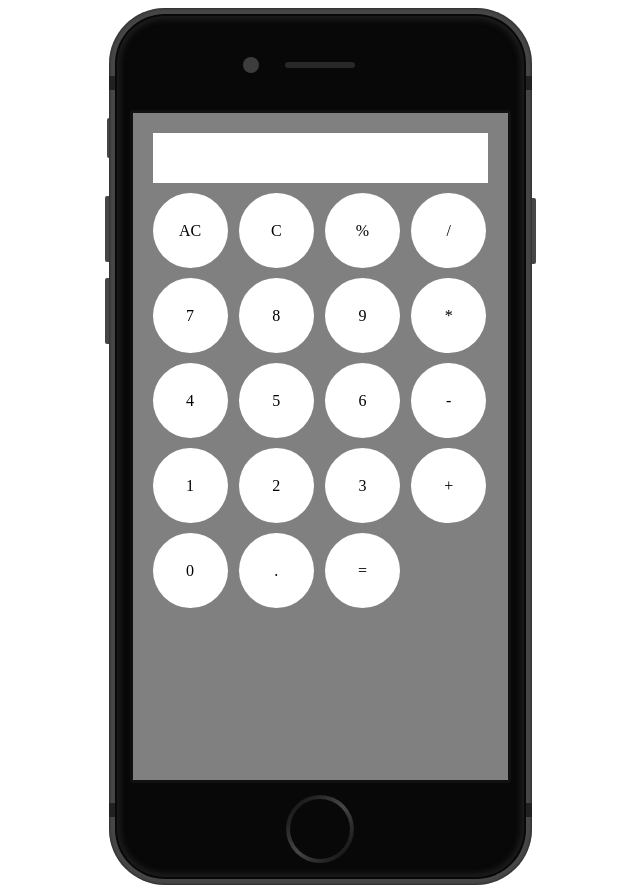
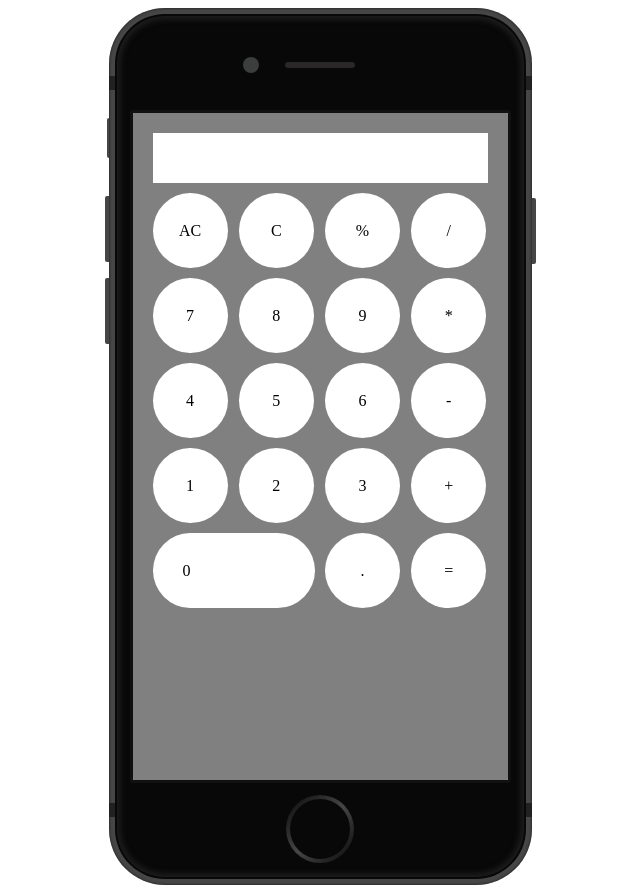
Before and after one commit to FrancisLangit/calculator, a plain HTML site: page index.html in a window 1280 px wide. Shown: the whole page, without its empty margins (320-960 px from the left). Drawn offline with Linux system fonts and the light colour scheme.

Commit message:
Set styling of .calc-zero-btn div

```diff
--- a/index.html
+++ b/index.html
@@ -43,7 +43,7 @@
                             <div class="calc-input-btn">3</div>
                             <div class="calc-operator-btn">+</div>
 
-                            <div class="calc-input-btn">0</div>
+                            <div class="calc-input-btn calc-zero-btn">0</div>
                             <div class="calc-input-btn">.</div>
                             <div class="calc-equals-btn">=</div>
                         </div>
--- a/styles/styles.css
+++ b/styles/styles.css
@@ -18,8 +18,11 @@
 
 .calc div:not(.calc-display) {
     align-items: center;
+    display: flex;
+}
+
+.calc div:not(.calc-display, .calc-zero-btn) {
     border-radius: 50%;
-    display: flex;
     height: 75px;
     justify-content: center;
     width: 75px;
@@ -29,9 +32,16 @@
     background: rgb(192, 192, 192);
 }
 
+
 .calc-display {
     grid-column: 1 / 5;
     height: 50px;
+}
+
+.calc-zero-btn {
+    border-radius: 50px;
+    grid-column: 1 / 3;
+    padding-left: 30px;
 }
 
 .device-container{
```
